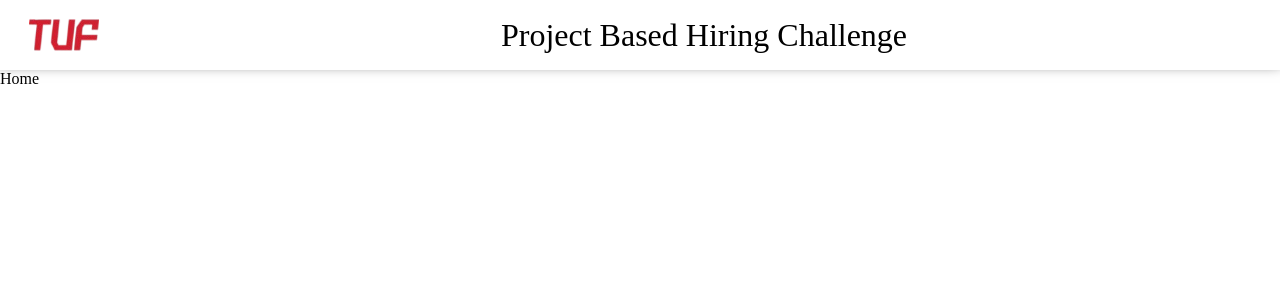
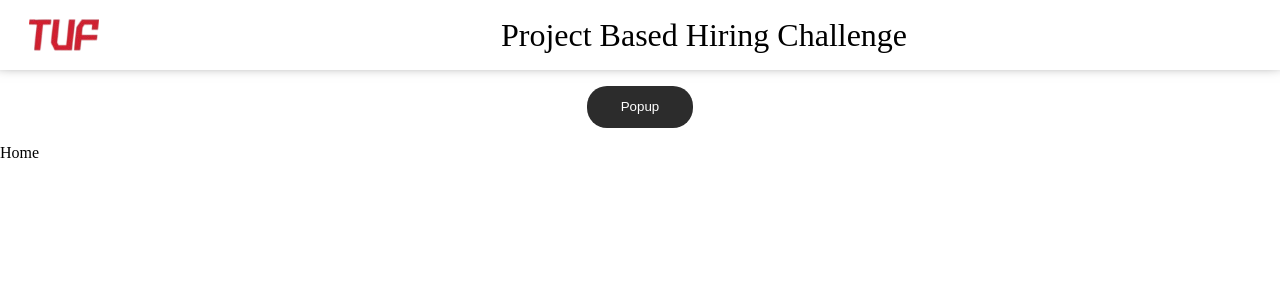
Before and after one commit to DeepLajpal/takeUforward_SWE_ProjectBased_Hiring, a React (Vite) app in the folder FrontEnd/: page / in a window 1280 px wide. Shown: the top 300 px of the page. Built offline with nearby package versions, Linux system fonts and the light colour scheme.

Commit message:
chore: Add PrimaryButton component and styles for popup button

```diff
--- /dev/null
+++ b/FrontEnd/src/components/PrimaryButton.jsx
@@ -0,0 +1,11 @@
+import styles from "../styles/PrimaryButton.module.scss"
+
+const PrimaryButton = () => {
+  return (
+    <div className={styles.popupBtnContainer}>
+            <button className={styles.popupBtn}>Popup</button>
+    </div>
+  )
+}
+
+export default PrimaryButton
--- a/FrontEnd/src/pages/Home.jsx
+++ b/FrontEnd/src/pages/Home.jsx
@@ -1,9 +1,11 @@
+import PrimaryButton from "../components/primaryButton";
 import styles from "../styles/Home.module.scss";
 
 const Home = () => {
   return (
     <div className={styles.homeContainer}>
         <div className={styles.homeContent}>
+          <PrimaryButton/>
             Home
         </div>
     </div>
--- /dev/null
+++ b/FrontEnd/src/styles/PrimaryButton.module.scss
@@ -0,0 +1,22 @@
+.popupBtnContainer {
+  text-align: center;
+  margin: 1em;
+
+  .popupBtn {
+    color: white;
+    border: none;
+    padding: 1em 2.5em;
+    border-radius: 1.5em;
+    background: #2c2c2c;
+    cursor: pointer;
+    transition: box-shadow 1s;
+  }
+
+  .popupBtn:hover{
+    box-shadow: 2px 2px 20px 1px #2c2c2c;
+  }
+
+  .popupBtn:active{
+    background: #414141;
+  }
+}
```
